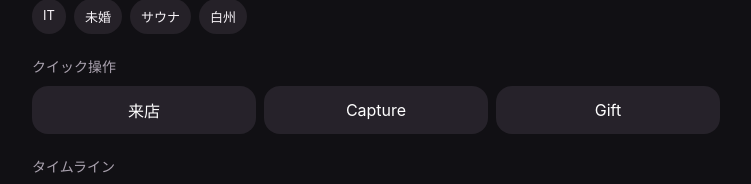
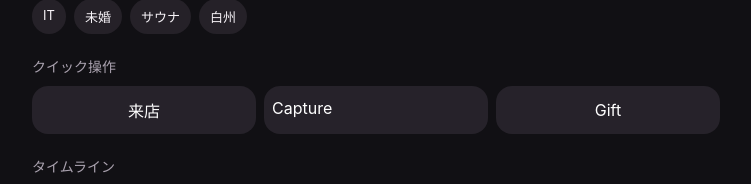
Before and after one commit to karukimori-wq/Velvet, a Next.js app: page /people/person_sato in a window 1280 px wide. Shown: the part 168-352 px from the top of the page, without its empty margins (264-1015 px from the left). Built offline with nearby package versions, Linux system fonts and the light colour scheme.

Commit message:
Connect Person detail edit and Capture actions

```diff
--- a/app/people/[personId]/page.tsx
+++ b/app/people/[personId]/page.tsx
@@ -12,7 +12,7 @@ export default async function PersonDetailPage({ params }: { params: Promise<{ p
     <main className="shell">
       <header className="header">
         <Link className="subtle" href="/people">‹ People</Link>
-        <span className="subtle">編集</span>
+        <Link className="subtle" href={`/people/${person.id}/edit`}>編集</Link>
       </header>
 
       <section className="hero">
@@ -32,7 +32,7 @@ export default async function PersonDetailPage({ params }: { params: Promise<{ p
       <div className="sectionTitle">クイック操作</div>
       <div className="actions">
         <button className="action" type="button">来店</button>
-        <button className="action" type="button">Capture</button>
+        <Link className="action actionLink" href={`/capture?personId=${person.id}`}>Capture</Link>
         <button className="action" type="button">Gift</button>
       </div>
 
```
